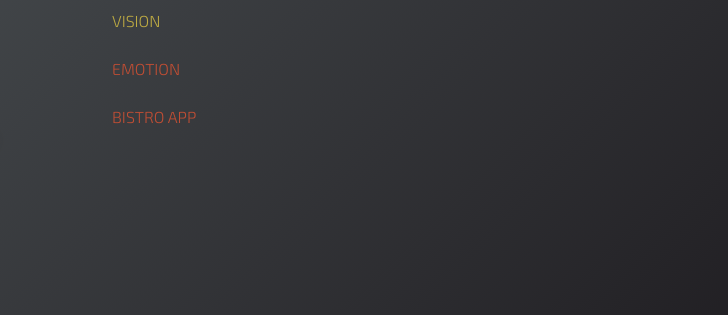
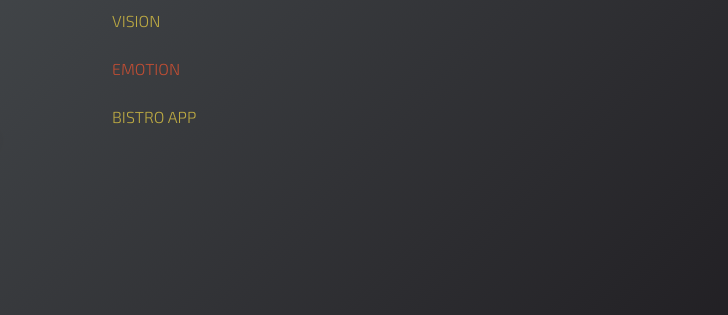
Before and after one commit to akruck/portfolio-akruck, a website: page html/project__index.html in a window 1280 px wide. Shown: the part 413-728 px from the top of the page, 552-1280 px from the left. Drawn offline with Linux system fonts and the light colour scheme; files that its build step writes are made by us from their sources.

Commit message:
Ändert die Farbe des Linkeintrages

```diff
--- a/html/project__index.html
+++ b/html/project__index.html
@@ -204,7 +204,7 @@
 									</a>
 
 									<a href="project--05.html" class="button button__link button__invert d-flex align-items-center">
-										<span class="button__copy text__uppercase text--orange--dark">Bistro App</span>
+										<span class="button__copy text__uppercase text--apple-green">Bistro App</span>
 									</a>
 
 								</div>
```
